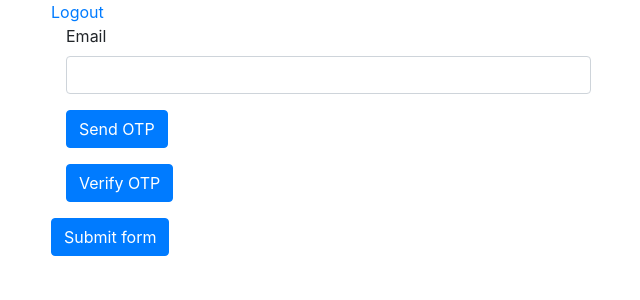
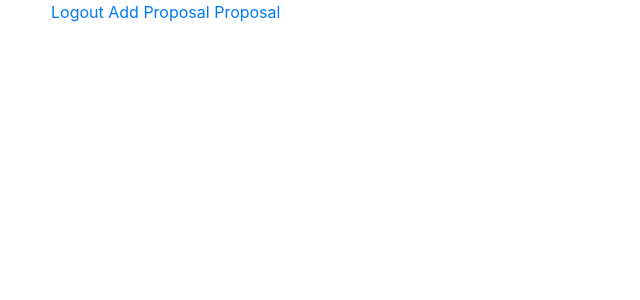
Before and after one commit to vignesh5oct/task002, a Django app: page /dashboard/ in a window 1280 px wide. Shown: the top 300 px of the page, without its empty margins (34-674 px from the left). Run offline with Django 5.2, Linux system fonts and the light colour scheme; the visitor is signed in with stand-in values (Sample User, id 1).

Commit message:
first commit

```diff
--- a/root/blog/templates/blog/dashboard.html
+++ b/root/blog/templates/blog/dashboard.html
@@ -4,33 +4,6 @@
 <a href="{% url 'logout_user' %}">Logout</a>
 
 
-<form>
-    <div class="col-md-6 mb-3">
-        <label for="validationDefault01">Email</label>
-        <input type="text" class="form-control" id="validationDefault01">
-    </div>
-
-    <div class="col-md-6 mb-3">
-        <button id="sendOtp" type="button" class="btn btn-primary">Send OTP</button>
-    </div>
-
-    <div class="col-md-6 mb-3">
-        <button id="verifyOtp" type="button" class="btn btn-primary">Verify OTP</button>
-      </div>
-    </div>
-
-    <button class="btn btn-primary" type="submit">Submit form</button>
-</form>
-
-<script>
-    $('.sendOtp').click(function(){
-        $.ajax(
-        {
-            url: "/likepost",
-            success: function( data ) {
-
-            }
-        })
-    });
-</script>
+<a href="{% url 'add_proposals' %}">Add Proposal</a>
+<a href="{% url 'proposals' %}">Proposal</a>
 {% endblock content %}
--- a/root/blog/templates/blog/home.html
+++ b/root/blog/templates/blog/home.html
@@ -5,6 +5,10 @@
 <a href="{% url 'login_user' %}">Login</a>
 <a href="{% url 'register' %}">Register</a>
 <a href="{% url 'image_preview' %}">Image Preview</a>
+<hr>
+
+
+
 
 
 {% endblock content %}
--- a/root/blog/urls.py
+++ b/root/blog/urls.py
@@ -12,5 +12,8 @@ urlpatterns = [
 
     path('image-preview/',views.image_preview,name='image_preview'),
 
+    path('add_proposals/',views.add_proposals,name='add_proposals'),
+    path('proposals/',views.proposals,name='proposals'),
+
 
 ]
--- a/root/blog/views.py
+++ b/root/blog/views.py
@@ -1,8 +1,8 @@
-from django.shortcuts import render,redirect
+from django.shortcuts import render,redirect,get_object_or_404
 from django.contrib.auth.decorators import login_required
 from django.contrib.auth import login,logout,authenticate
 from django.contrib.auth.models import User
-from .models import Otp
+from .models import Otp,Proposal,Choice
 from django.http import JsonResponse
 from .utils import generate_otp,verify_otp
 
@@ -68,3 +68,44 @@ def logout_user(request):
 def image_preview(request):
 
     return render(request,'blog/image_preview.html')
+
+@login_required
+def add_proposals(request):
+
+    user = User.objects.get(id = request.user.id)
+
+    if request.method =='POST':
+        title = request.POST.get('title')
+        proposal = request.POST.get('proposal')
+        newProposal = Proposal.objects.create(title=title,proposal=proposal,user_id=user.id)
+        Choice.objects.create(proposal_id=newProposal.id)
+        print("added")
+        return redirect('dashboard')
+
+
+    return render(request,'blog/add_proposals.html')
+
+@login_required
+def proposals(request):
+    user = User.objects.get(id = request.user.id)
+    proposals = Proposal.objects.all()
+
+    choices = Choice.objects.all()
+
+    context = {"proposals":proposals,"choices":choices}
+
+    if request.method =='POST':
+        vote_proposal_id = request.POST.get('vote')
+
+        selected_proposal = Proposal.objects.get(id = vote_proposal_id)
+
+        print(selected_proposal.title)
+        print(selected_proposal.proposal)
+
+        if vote_proposal_id:
+            print(vote_proposal_id)
+            # Choice.objects.create(vote=vote)
+
+
+
+    return render(request,'blog/proposals.html',context)
```
Also changed, not shown: root/blog/models.py (+13 -0 lines), root/blog/templates/blog/add_proposals.html (added, +19 -0 lines), root/blog/templates/blog/proposals.html (added, +28 -0 lines), root/blog/migrations/0002_proposal.py (added), root/blog/migrations/0003_choice.py (added), root/blog/migrations/0004_choice_option_three_alter_choice_proposal_and_more.py (added), root/blog/migrations/0005_proposal_user.py (added), root/blog/migrations/0006_rename_proposal_choice_proposal.py (added).
